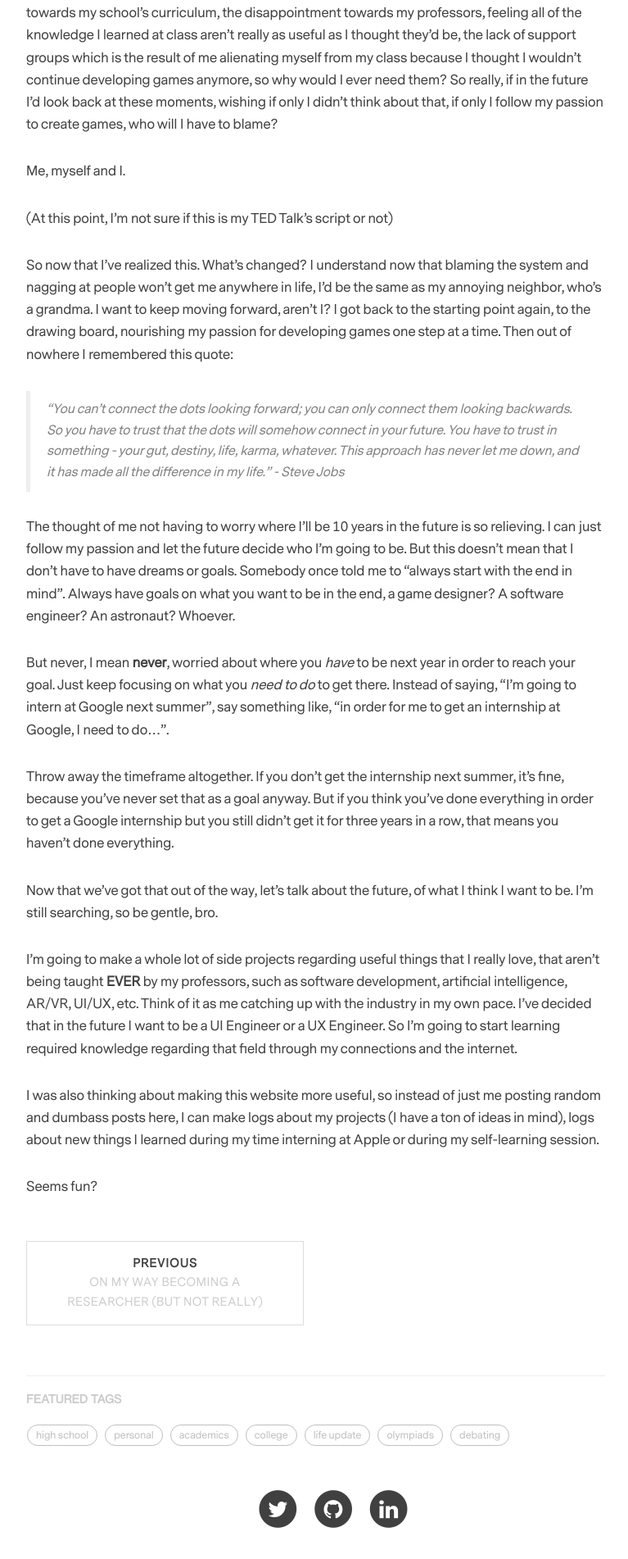
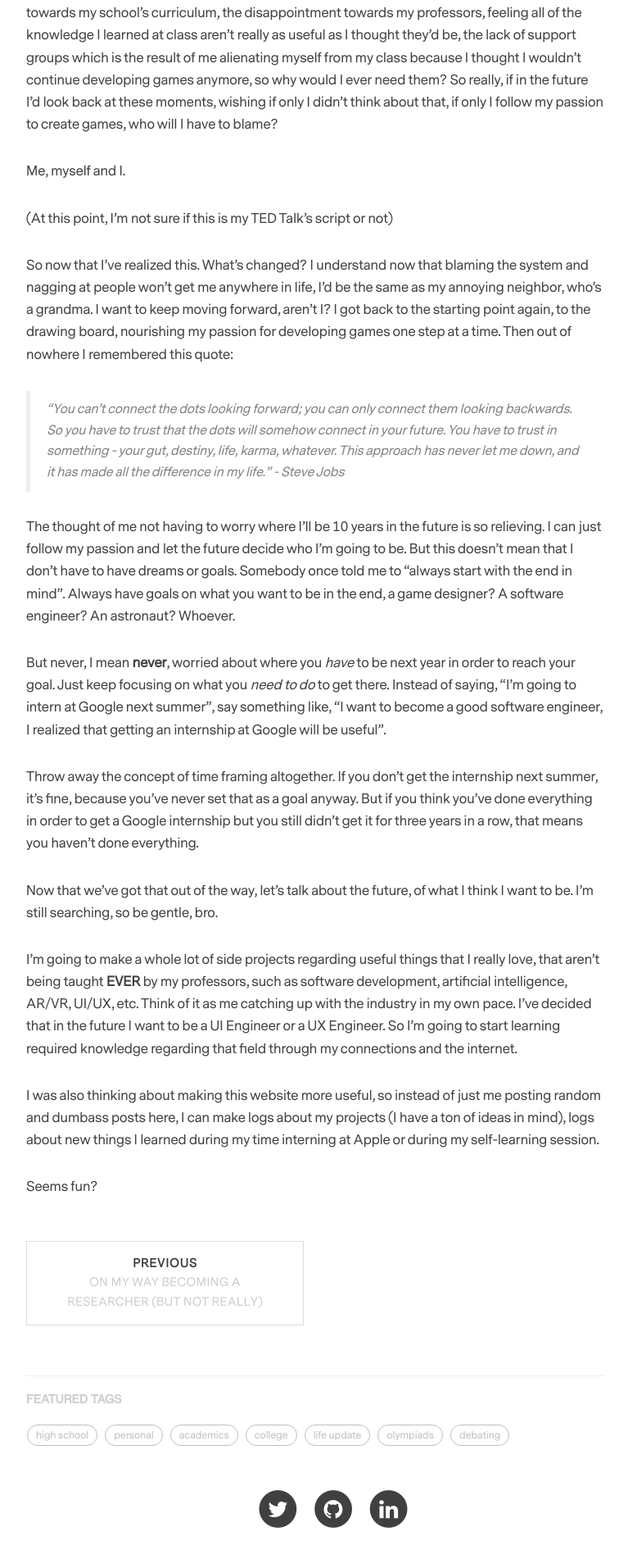
Before and after one commit to maiesey/maiesey.github.io, a Jekyll site: the page built from _posts/2020-04-19-regarding-future.markdown, in a window 1280 px wide. Shown: the part 1355-3257 px from the top of the page at 82% size, without its empty margins (233-1000 px from the left). Built offline with Jekyll 4.4.1, drawn with Linux system fonts in a browser that asks for light colours; nearby versions of some CDN libraries; comment, search, counter and statistics services are not loaded.

Commit message:
added asset

```diff
--- a/_posts/2020-04-19-regarding-future.markdown
+++ b/_posts/2020-04-19-regarding-future.markdown
@@ -35,9 +35,9 @@ So now that I've realized this. What's changed? I understand now that blaming th
 
 The thought of me not having to worry where I'll be 10 years in the future is so relieving. I can just follow my passion and let the future decide who I'm going to be. But this doesn't mean that I don't have to have dreams or goals. Somebody once told me to "always start with the end in mind". Always have goals on what you want to be in the end, a game designer? A software engineer? An astronaut? Whoever.
 
-But never, I mean **never**, worried about where you *have* to be next year in order to reach your goal. Just keep focusing on what you *need to do* to get there. Instead of saying, "I'm going to intern at Google next summer", say something like, "in order for me to get an internship at Google, I need to do...".
+But never, I mean **never**, worried about where you *have* to be next year in order to reach your goal. Just keep focusing on what you *need to do* to get there. Instead of saying, "I'm going to intern at Google next summer", say something like, "I want to become a good software engineer, I realized that getting an internship at Google will be useful".
 
-Throw away the timeframe altogether. If you don't get the internship next summer, it's fine, because you've never set that as a goal anyway. But if you think you've done everything in order to get a Google internship but you still didn't get it for three years in a row, that means you haven't done everything.
+Throw away the concept of time framing altogether. If you don't get the internship next summer, it's fine, because you've never set that as a goal anyway. But if you think you've done everything in order to get a Google internship but you still didn't get it for three years in a row, that means you haven't done everything.
 
 Now that we've got that out of the way, let's talk about the future, of what I think I want to be. I'm still searching, so be gentle, bro.
 
```
Also changed, not shown: other parts of _posts/2020-04-19-regarding-future.markdown (+1 -1 lines), img/pos-regarding-future.jpg (added).
